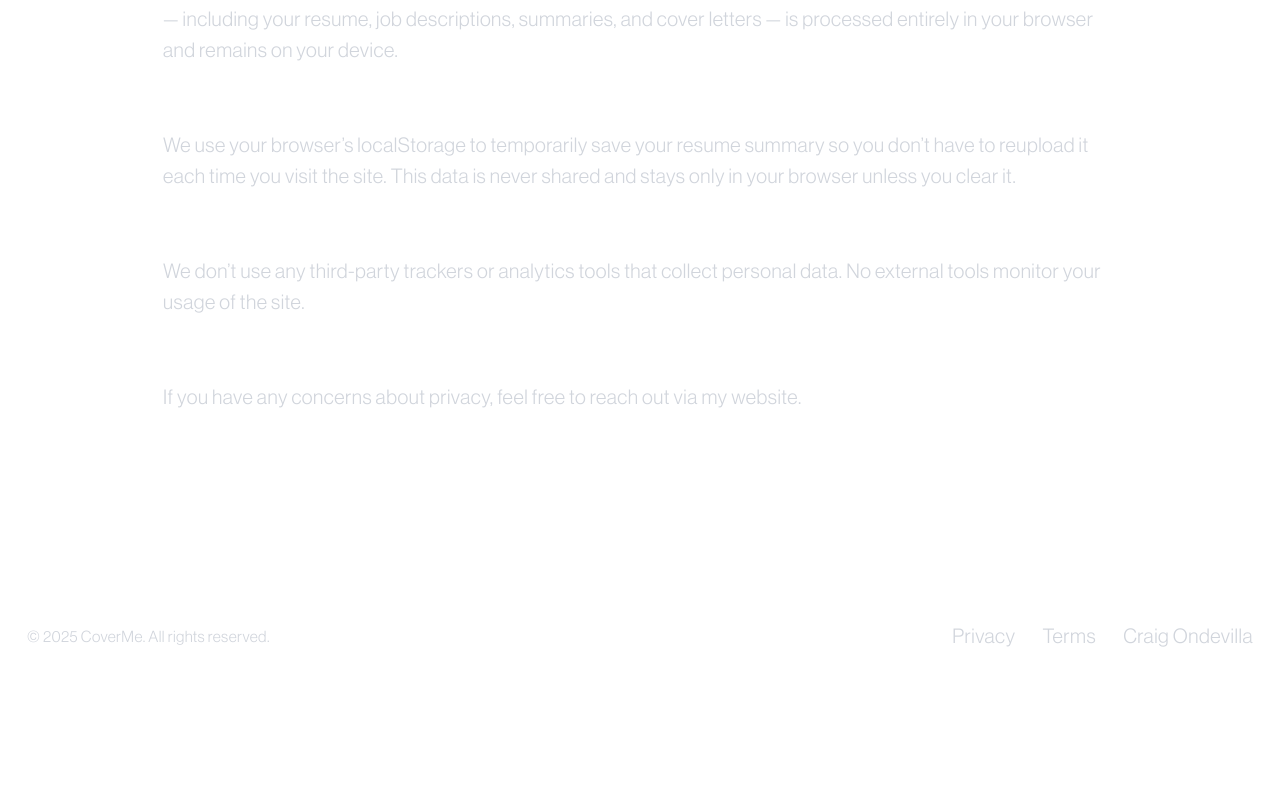
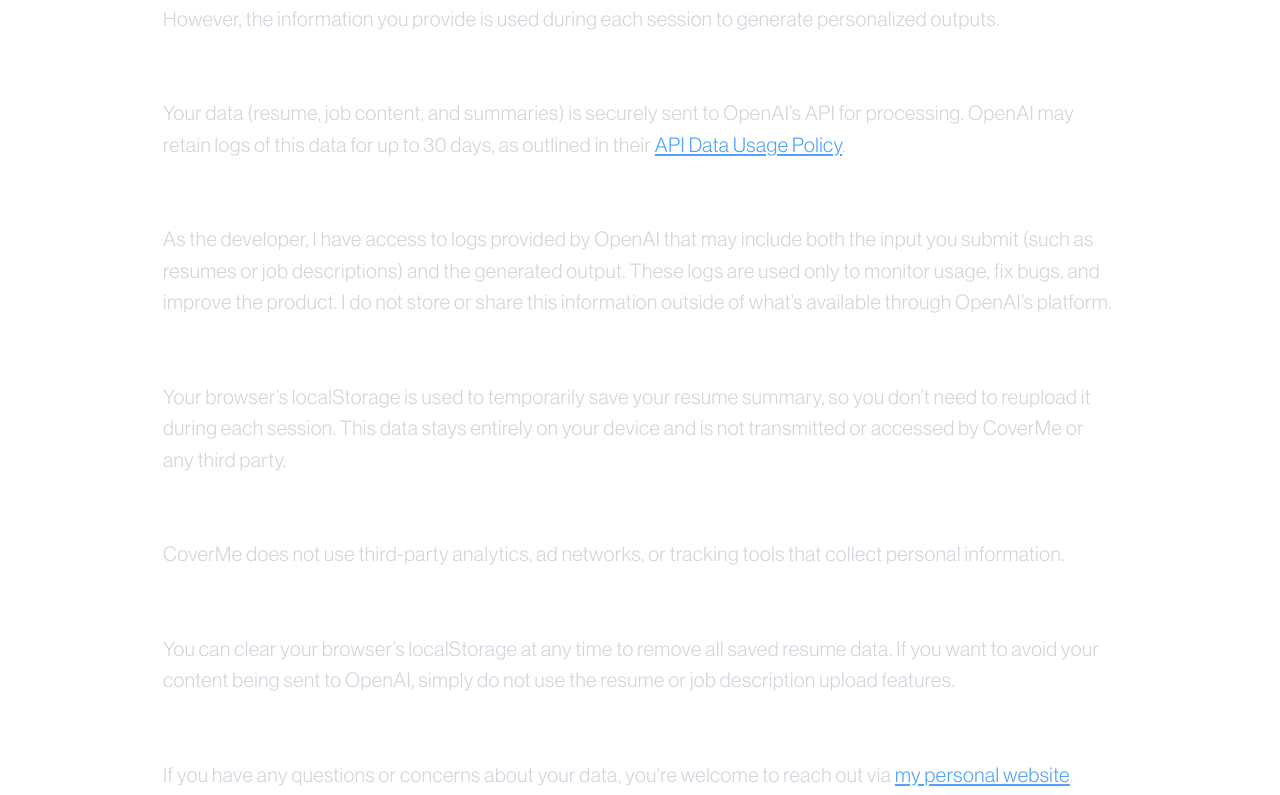
Before and after one commit to craigsterr/coverme, a Next.js app: page /privacy in a window 1280 px wide. Shown: the part 365-1160 px from the top of the page. Before the commit the page ends 1063 px from the top, so only its background shows below. Built offline with nearby package versions, Linux system fonts and the light colour scheme.

Commit message:
updated privacy policy

```diff
--- a/components/custom/PrivacyPolicy.tsx
+++ b/components/custom/PrivacyPolicy.tsx
@@ -4,50 +4,93 @@
       <div>
         <h1 className="text-5xl font-bold">Privacy Policy</h1>
         <p className="text-lg text-gray-400 mt-2">
-          How CoverMe handles your data — simply and transparently.
+          How CoverMe handles your data, simply and transparently.
         </p>
       </div>
 
       <section className="space-y-6 text-left">
         <div>
-          <h2 className="text-2xl font-semibold text-white">Data Storage</h2>
+          <h2 className="text-2xl font-semibold">What We Collect</h2>
           <p className="text-gray-300">
-            We do <strong>not</strong> collect, store, or transmit any of your
-            resume content or generated cover letters to any server. All data —
-            including your resume, job descriptions, summaries, and cover
-            letters — is processed entirely in your browser and remains on your
-            device.
+            CoverMe itself does <strong>not</strong> store your resume, job
+            descriptions, or generated cover letters on its own servers.
+            However, the information you provide is used during each session to
+            generate personalized outputs.
           </p>
         </div>
 
         <div>
-          <h2 className="text-2xl font-semibold text-white">
-            LocalStorage Usage
-          </h2>
+          <h2 className="text-2xl font-semibold">OpenAI API Usage</h2>
           <p className="text-gray-300">
-            We use your browser’s localStorage to temporarily save your resume
-            summary so you don’t have to reupload it each time you visit the
-            site. This data is never shared and stays only in your browser
-            unless you clear it.
+            Your data (resume, job content, and summaries) is securely sent to
+            OpenAI’s API for processing. OpenAI may retain logs of this data for
+            up to 30 days, as outlined in their{" "}
+            <a
+              href="https://openai.com/policies/api-data-usage-policies"
+              target="_blank"
+              rel="noopener noreferrer"
+              className="underline text-blue-400"
+            >
+              API Data Usage Policy
+            </a>
+            .
           </p>
         </div>
 
         <div>
-          <h2 className="text-2xl font-semibold text-white">
-            Third-Party Services
-          </h2>
+          <h2 className="text-2xl font-semibold">Developer Access to Logs</h2>
           <p className="text-gray-300">
-            We don’t use any third-party trackers or analytics tools that
-            collect personal data. No external tools monitor your usage of the
-            site.
+            As the developer, I have access to logs provided by OpenAI that may
+            include both the input you submit (such as resumes or job
+            descriptions) and the generated output. These logs are used only to
+            monitor usage, fix bugs, and improve the product. I do not store or
+            share this information outside of what’s available through OpenAI’s
+            platform.
           </p>
         </div>
 
         <div>
-          <h2 className="text-2xl font-semibold text-white">Questions?</h2>
+          <h2 className="text-2xl font-semibold">LocalStorage</h2>
           <p className="text-gray-300">
-            If you have any concerns about privacy, feel free to reach out via
-            my website.
+            Your browser’s localStorage is used to temporarily save your resume
+            summary, so you don’t need to reupload it during each session. This
+            data stays entirely on your device and is not transmitted or
+            accessed by CoverMe or any third party.
+          </p>
+        </div>
+
+        <div>
+          <h2 className="text-2xl font-semibold">Third-Party Services</h2>
+          <p className="text-gray-300">
+            CoverMe does not use third-party analytics, ad networks, or tracking
+            tools that collect personal information.
+          </p>
+        </div>
+
+        <div>
+          <h2 className="text-2xl font-semibold">Your Control</h2>
+          <p className="text-gray-300">
+            You can clear your browser’s localStorage at any time to remove all
+            saved resume data. If you want to avoid your content being sent to
+            OpenAI, simply do not use the resume or job description upload
+            features.
+          </p>
+        </div>
+
+        <div>
+          <h2 className="text-2xl font-semibold">Questions?</h2>
+          <p className="text-gray-300">
+            If you have any questions or concerns about your data, you're
+            welcome to reach out via{" "}
+            <a
+              href="https://craigo.live"
+              className="underline text-blue-400"
+              target="_blank"
+              rel="noopener noreferrer"
+            >
+              my personal website
+            </a>
+            .
           </p>
         </div>
       </section>
```
